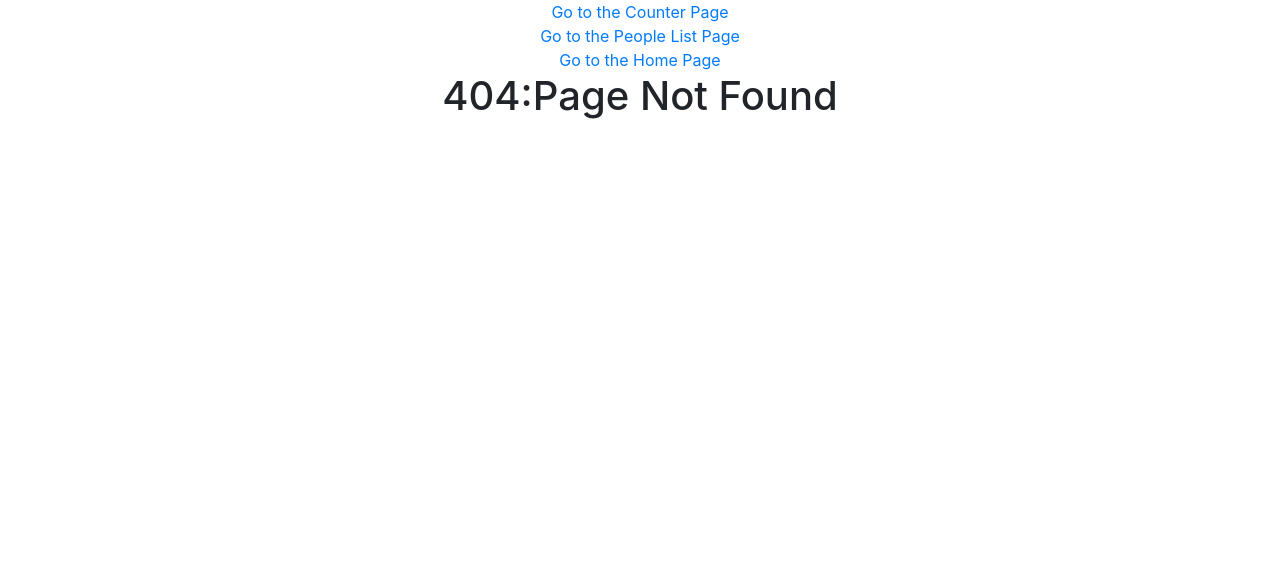
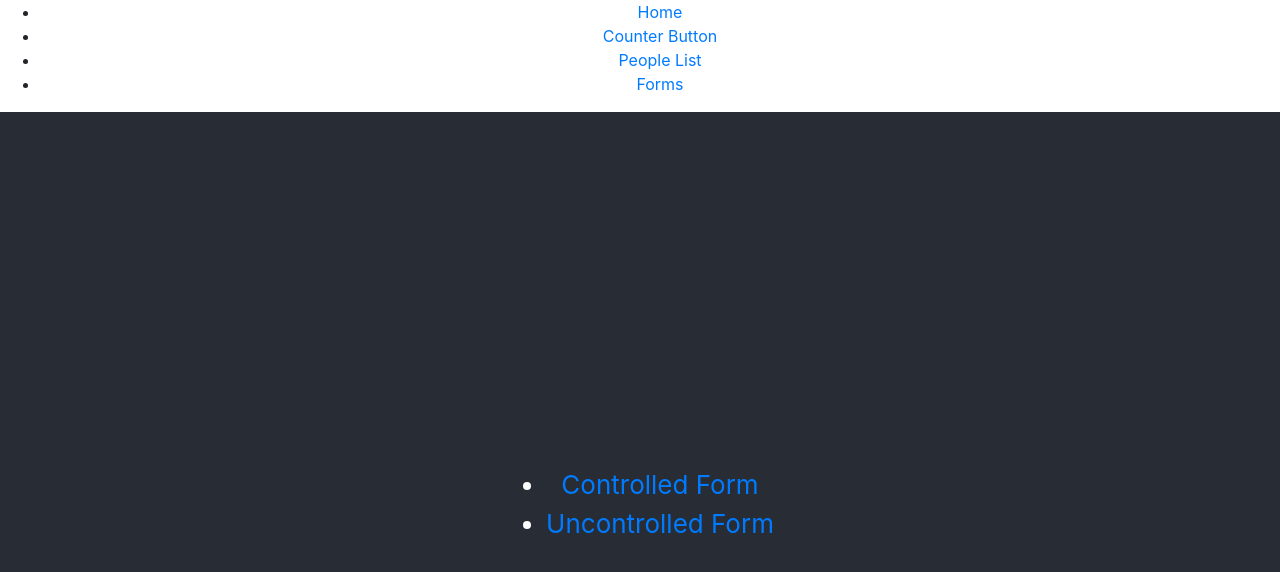
Before and after one commit to blackbear1186/ReactLearn, a React (Create React App) app: page /forms in a window 1280 px wide. Before the commit this address had no page. Shown: the top 572 px of the page. Built offline with nearby package versions, Linux system fonts and the light colour scheme.

Commit message:
Create a nav bar with nested links

```diff
--- a/src/App.js
+++ b/src/App.js
@@ -10,10 +10,8 @@
   ControlledFormPage,
   UncontrolledFormPage,
 } from "./pages";
-import { CongratulationsMessage } from "./components/CongratulationsMessage";
-import { Greeting } from "./components/Greeting";
-import { PeopleList } from "./components/PeopleList";
-import { CounterButton } from "./components/CounterButton";
+import {NavBar} from "./NavBar";
+import {FormsNavBar} from './FormsNavBar';
 
 const people = [
   {
@@ -48,11 +46,8 @@
   return (
     <div className="App">
       <Router>
-        <Link to="/counter">Go to the Counter Page</Link>
-        <br></br>
-        <Link to="/people-list">Go to the People List Page</Link>
-        <br></br>
-        <Link to="/">Go to the Home Page</Link>
+        <NavBar />
+        <div className="App-header">
           <Switch>
             <Route path="/" exact>
               <Home />
@@ -66,16 +61,22 @@
             <Route path="/protected">
               <ProtectedPage />
             </Route>
-          <Route path="/controlled">
-            <ControlledFormPage />
+            <Route path="/forms">
+              <Router>
+                <FormsNavBar/>
+                <Route path="/forms/controlled">
+                  <ControlledFormPage/>
                 </Route>
-          <Route path='/uncontrolled'>
-            <UncontrolledFormPage />
+                <Route path="/forms/uncontrolled">
+                  <UncontrolledFormPage/>
+                </Route>
+              </Router>
             </Route>
             <Route>
               <NotFoundPage />
             </Route>
           </Switch>
+        </div>
       </Router>
     </div>
   );
--- /dev/null
+++ b/src/FormsNavBar.js
@@ -0,0 +1,16 @@
+import React from "react";
+import { Link } from "react-router-dom";
+
+export const FormsNavBar = () => {
+  return (
+      <ul>
+        <li>
+          <Link to="/forms/controlled">Controlled Form</Link>
+        </li>
+        <li>
+          <Link to="/forms/uncontrolled">Uncontrolled Form</Link>
+        </li>
+
+      </ul>
+  );
+};
--- /dev/null
+++ b/src/NavBar.css
@@ -0,0 +1,4 @@
+ul  {
+  display: flex;
+  flex-direction: row;
+}
--- /dev/null
+++ b/src/NavBar.js
@@ -0,0 +1,21 @@
+import React from "react";
+import { Link } from "react-router-dom";
+
+export const NavBar = () => {
+  return (
+      <ul>
+        <li>
+          <Link to="/">Home</Link>
+        </li>
+        <li>
+          <Link to="/counter">Counter Button</Link>
+        </li>
+        <li>
+          <Link to="/people-list">People List</Link>
+        </li>
+        <li>
+          <Link to="/forms">Forms</Link>
+        </li>
+      </ul>
+  );
+};
--- a/src/PeopleListItem.css
+++ b/src/PeopleListItem.css
@@ -3,4 +3,5 @@
   border-radius: 8px;
   width: 300px;
   margin-top: 16px;
+  margin: auto;
 }
--- a/src/components/PeopleList.js
+++ b/src/components/PeopleList.js
@@ -6,6 +6,7 @@
 const Wrapper = styled.div`
   border: 2px solid white;
   padding: 32px;
+  margin: auto;
 `;
 
 // give component function a prop
```
Lines whose indentation alone changed are shown as unchanged.
